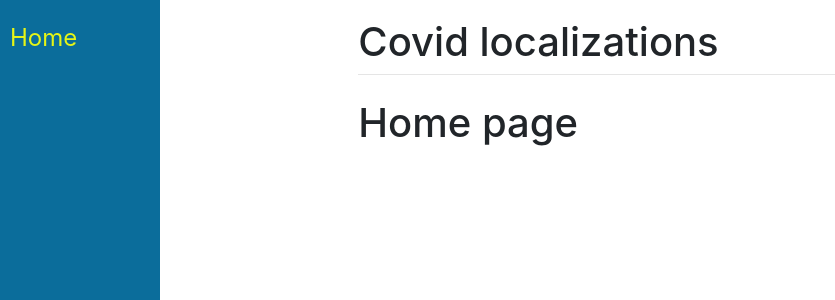
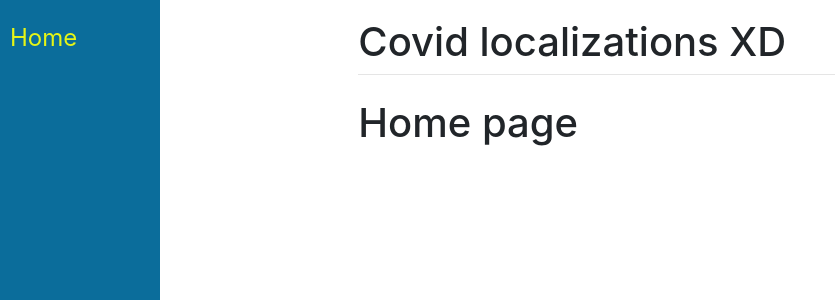
Before and after one commit to BlackDilvish/CovidLocalizations, a Django app: page /home in a window 1280 px wide. Shown: the top 300 px of the page, without its empty margins (0-835 px from the left). Run offline with Django 3.2, Linux system fonts and the light colour scheme; some libraries are stand-ins or nearby versions.

Commit message:
Test update

```diff
--- a/covidlocalizations/localizator/templates/localizator/base.html
+++ b/covidlocalizations/localizator/templates/localizator/base.html
@@ -20,7 +20,7 @@
         <div class="main" id="content", name="content">
             <div class="row justify-content-center">
                 <div class="col-8">
-                    <h1 class="mt-2">Covid localizations</h1>
+                    <h1 class="mt-2">Covid localizations XD</h1>
                     <hr class="mt-0 mb-4">
                     {% block content %}
                     {% endblock %}
```
